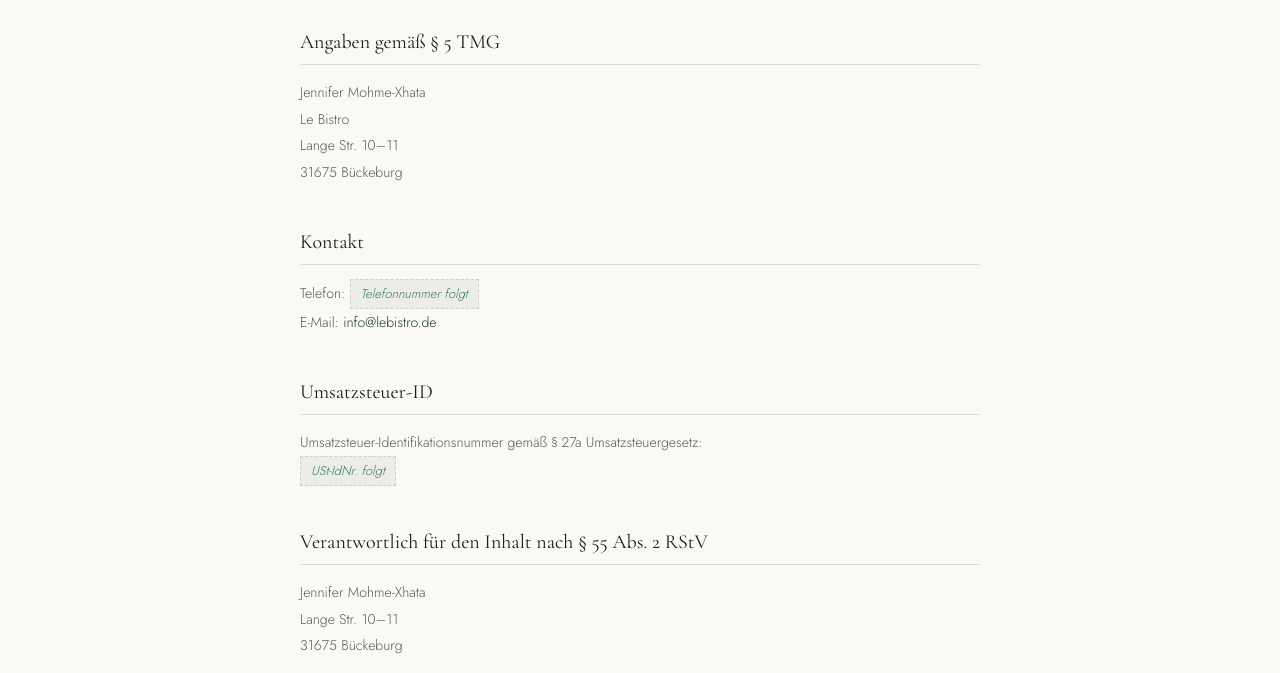
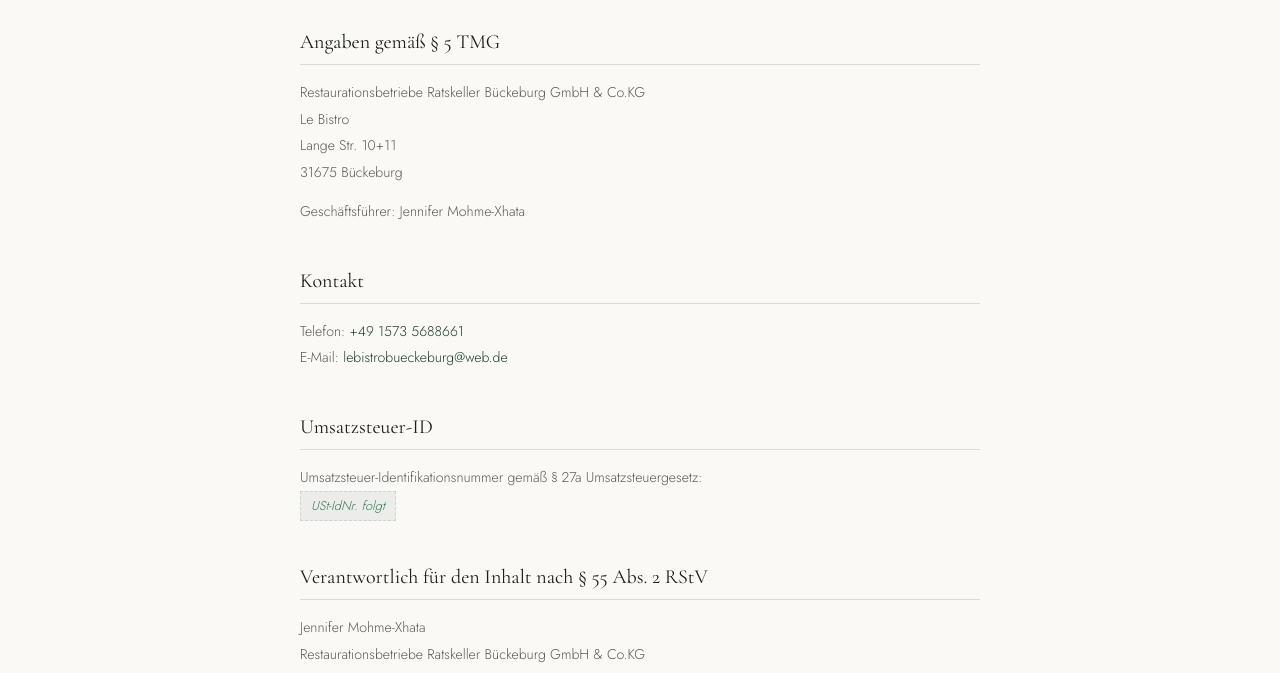
Before and after one commit to kaiarndt05-eng/le-bistro-webseite, a website: page impressum.html in a window 1280 px wide. Shown: the part 270-943 px from the top of the page. Drawn offline with nearby package versions, Linux system fonts and the light colour scheme.

Commit message:
Update Le

```diff
--- a/impressum.html
+++ b/impressum.html
@@ -135,16 +135,19 @@
 
     <h2>Angaben gemäß § 5 TMG</h2>
     <p>
-      Jennifer Mohme-Xhata<br>
+      Restaurationsbetriebe Ratskeller Bückeburg GmbH & Co.KG<br>
       Le Bistro<br>
-      Lange Str. 10–11<br>
+      Lange Str. 10+11<br>
       31675 Bückeburg
+    </p>
+    <p>
+      Geschäftsführer: Jennifer Mohme-Xhata
     </p>
 
     <h2>Kontakt</h2>
     <p>
-      Telefon: <span class="placeholder">Telefonnummer folgt</span><br>
-      E-Mail: <a href="mailto:info@lebistro.de">info@lebistro.de</a>
+      Telefon: <a href="tel:+4915735688661">+49 1573 5688661</a><br>
+      E-Mail: <a href="mailto:lebistrobueckeburg@web.de">lebistrobueckeburg@web.de</a>
     </p>
 
     <h2>Umsatzsteuer-ID</h2>
@@ -156,7 +159,8 @@
     <h2>Verantwortlich für den Inhalt nach § 55 Abs. 2 RStV</h2>
     <p>
       Jennifer Mohme-Xhata<br>
-      Lange Str. 10–11<br>
+      Restaurationsbetriebe Ratskeller Bückeburg GmbH & Co.KG<br>
+      Lange Str. 10+11<br>
       31675 Bückeburg
     </p>
 
```
